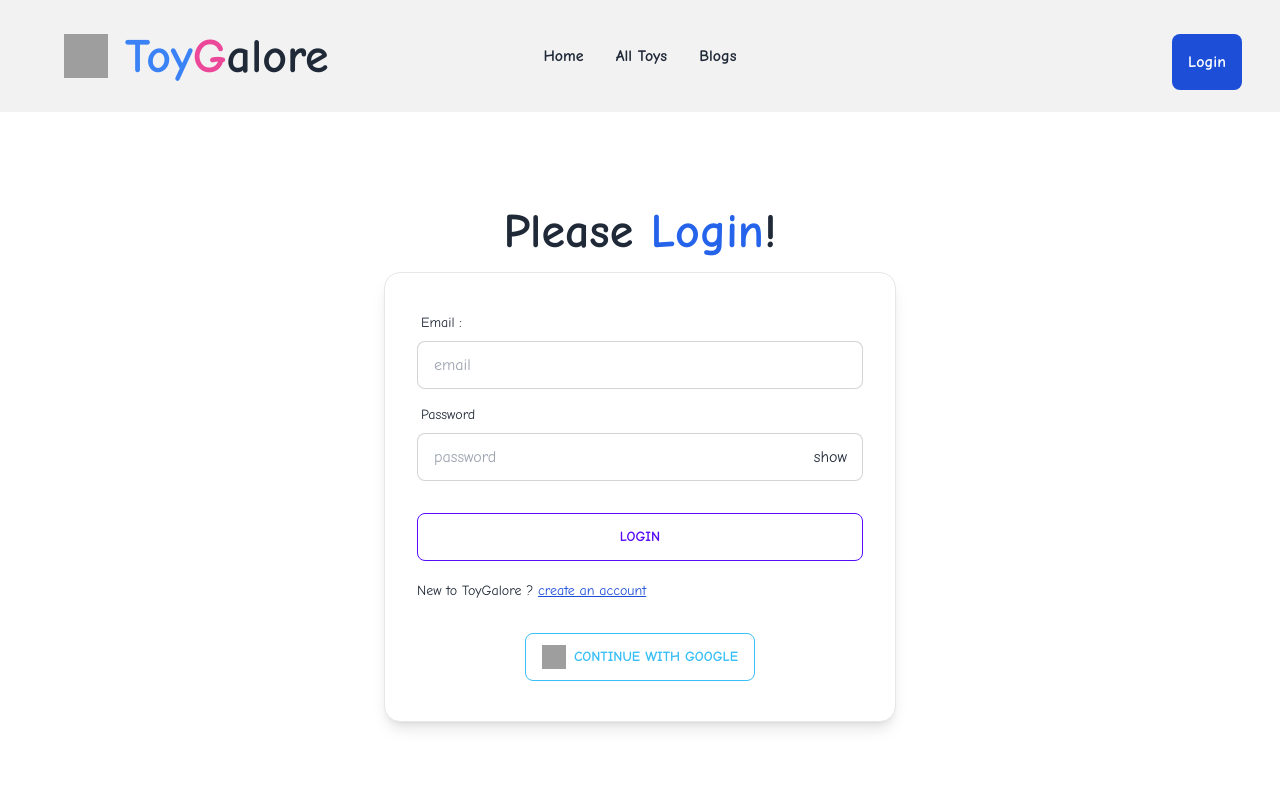
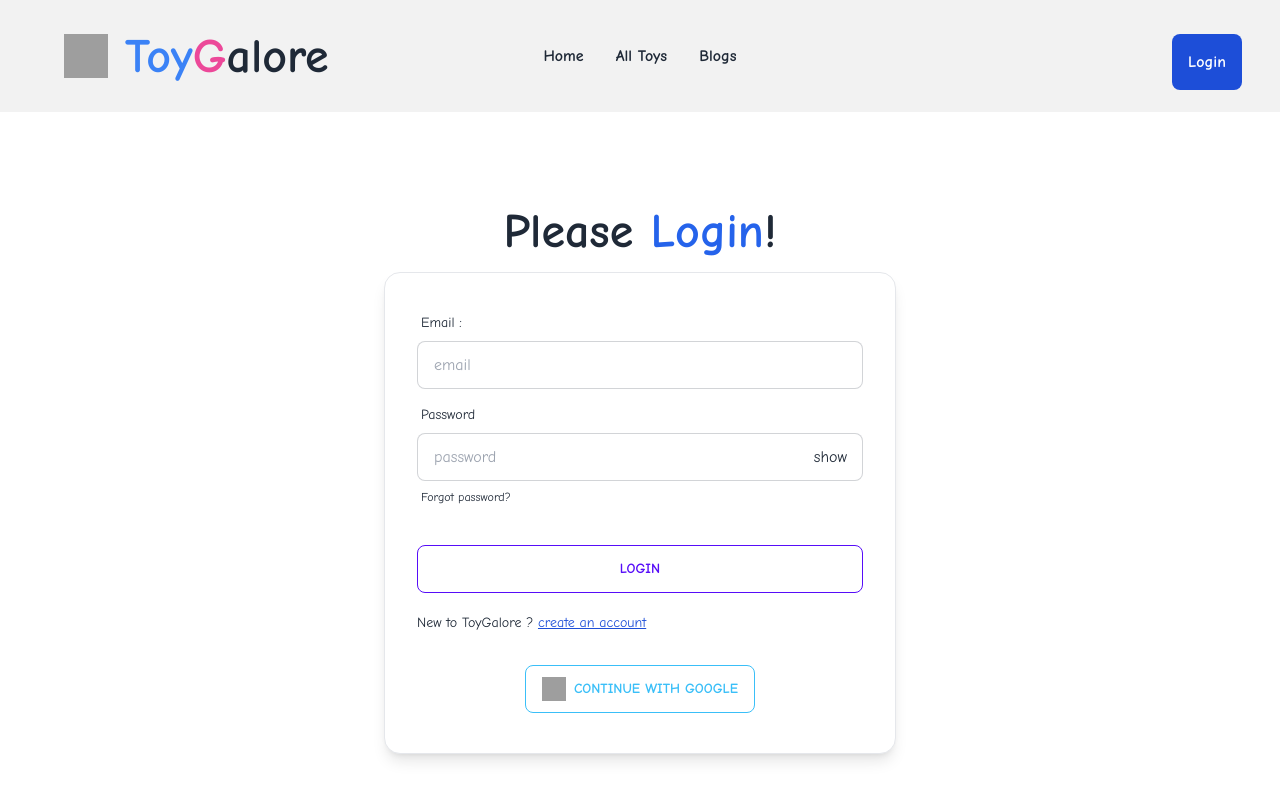
Before and after one commit to Mohosin075/toy-marketplace-client, a React (Vite) app in the folder toy-marketplace-client/: page /login in a window 1280 px wide. Shown: the top 800 px of the page. Built offline with nearby package versions, Linux system fonts and the light colour scheme; no server answers; grey boxes are pictures that could not be loaded.

Commit message:
forget password set email

```diff
--- a/toy-marketplace-client/src/pages/login/Login.jsx
+++ b/toy-marketplace-client/src/pages/login/Login.jsx
@@ -6,15 +6,16 @@
 
 const Login = () => {
   useTitle("login");
-  const { user, loginUser, googleLogin } = useContext(AuthContext);
-  const [show, setShow] = useState(false)
+  const { user, loginUser, googleLogin, forgetPassword } =
+    useContext(AuthContext);
+  const [show, setShow] = useState(false);
+  const [fEmail, setFEmail] = useState("");
 
   const location = useLocation();
   const navigate = useNavigate();
 
   const from = location.state?.from?.pathname || "/";
 
-  console.log(user);
   //   login form
   const handleLogin = (e) => {
     e.preventDefault();
@@ -26,31 +27,51 @@
       .then((result) => {
         console.log(result.user);
         toast.success("user login successfully!", {
-          position: toast.POSITION.TOP_CENTER
+          position: toast.POSITION.TOP_CENTER,
         });
-        navigate(from)
+        navigate(from);
       })
       .catch((err) => {
         console.log(err);
         toast.error(err.message);
       });
-
   };
 
-  const handleGoogleLogin = () =>{
-    googleLogin().then(result=>{
+  const handleForgetPassword = () => {
+    console.log(fEmail);
+    forgetPassword(fEmail).then(() => {
+      toast.success("check your email and reset password!", {
+        position: toast.POSITION.TOP_CENTER,
+      });
+      // ..
+    })
+    .catch((error) => {
+      toast.error("provide email!", {
+        position: toast.POSITION.TOP_CENTER,
+      });
+      // ..
+    });
+  };
+
+  const handleInputBlur = (e) => {
+    const email  = e.target.value;
+    setFEmail(email);
+  };
+
+  const handleGoogleLogin = () => {
+    googleLogin()
+      .then((result) => {
         console.log(result.user);
         toast.success("user login successfully!", {
-          position: toast.POSITION.TOP_CENTER
-        })
-        navigate(from)
-    })
-    .catch(err=>{
+          position: toast.POSITION.TOP_CENTER,
+        });
+        navigate(from);
+      })
+      .catch((err) => {
         console.log(err);
-        toast.error(err.message)
-    })
-  }
-
+        toast.error(err.message);
+      });
+  };
 
   return (
     <div className="hero my-12 md:my-20 w-full">
@@ -58,16 +79,14 @@
         <h2 className="text-5xl font-bold">
           Please <span className="text-blue-600 font-bold">Login</span>!
         </h2>
-        <div
-
-          className="card flex-shrink-0 w-full max-w-lg border border-1 shadow-lg bg-base-100"
-        >
+        <div className="card flex-shrink-0 w-full max-w-lg border border-1 shadow-lg bg-base-100">
           <form className="card-body" onSubmit={handleLogin}>
             <div className="form-control">
               <label className="label">
                 <span className="label-text">Email :</span>
               </label>
               <input
+                onBlur={handleInputBlur}
                 name="email"
                 type="email"
                 placeholder="email"
@@ -81,17 +100,35 @@
               </label>
               <div className="flex items-center justify-between">
                 <input
-                  type={show ? 'text' : 'password'}
+                  type={show ? "text" : "password"}
                   placeholder="password"
                   name="password"
                   className="input input-bordered relative w-full"
                   required
                 />
-                <span className="absolute right-10 p-2 cursor-pointer" onClick={()=>setShow(!show)}>{show ? 'hide' : 'show'}</span>
+                <span
+                  className="absolute right-10 p-2 cursor-pointer"
+                  onClick={() => setShow(!show)}
+                >
+                  {show ? "hide" : "show"}
+                </span>
               </div>
+              <label className="label">
+                <a
+                  href="#"
+                  onClick={handleForgetPassword}
+                  className="label-text-alt link link-hover"
+                >
+                  Forgot password?
+                </a>
+              </label>
             </div>
             <div className="form-control mt-6">
-              <input className="btn btn-primary btn-outline" type="submit" value="Login" />
+              <input
+                className="btn btn-primary btn-outline"
+                type="submit"
+                value="Login"
+              />
             </div>
             <p className="text-sm mt-3">
               New to ToyGalore ?{" "}
@@ -104,7 +141,10 @@
             </p>
           </form>
           <div className="text-center mb-10">
-          <button className="btn gap-2 btn-outline btn-info" onClick={handleGoogleLogin}>
+            <button
+              className="btn gap-2 btn-outline btn-info"
+              onClick={handleGoogleLogin}
+            >
               <img
                 className="w-6 h-6"
                 src="https://i.ibb.co/jHm659t/gggggggg.png"
--- a/toy-marketplace-client/src/pages/provider/AuthProvider.jsx
+++ b/toy-marketplace-client/src/pages/provider/AuthProvider.jsx
@@ -5,6 +5,7 @@
   createUserWithEmailAndPassword,
   getAuth,
   onAuthStateChanged,
+  sendPasswordResetEmail,
   signInWithEmailAndPassword,
   signInWithPopup,
   signOut,
@@ -53,6 +54,11 @@
       });
   };
 
+  //  password reset
+  const forgetPassword = (email) =>{
+    return sendPasswordResetEmail(auth, email)
+  }
+
   const logOut = () => {
     setLoadding(true);
     return signOut(auth)
@@ -79,8 +85,9 @@
     loginUser,
     googleLogin,
     userProfileDataUpdata,
+    forgetPassword,
     logOut,
-    loadding
+    loadding,
   };
   return (
     <AuthContext.Provider value={authInfo}>{children}</AuthContext.Provider>
```
